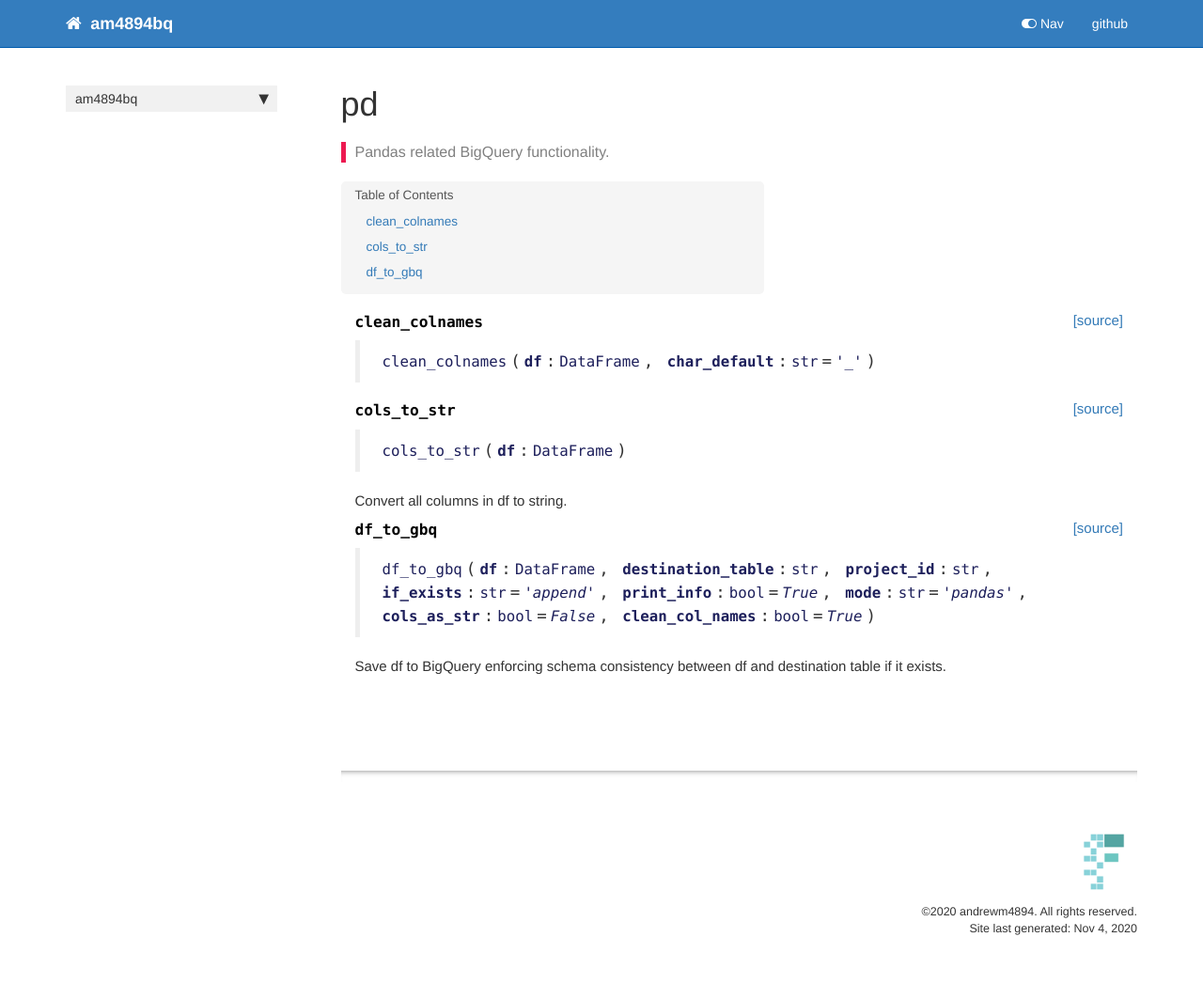
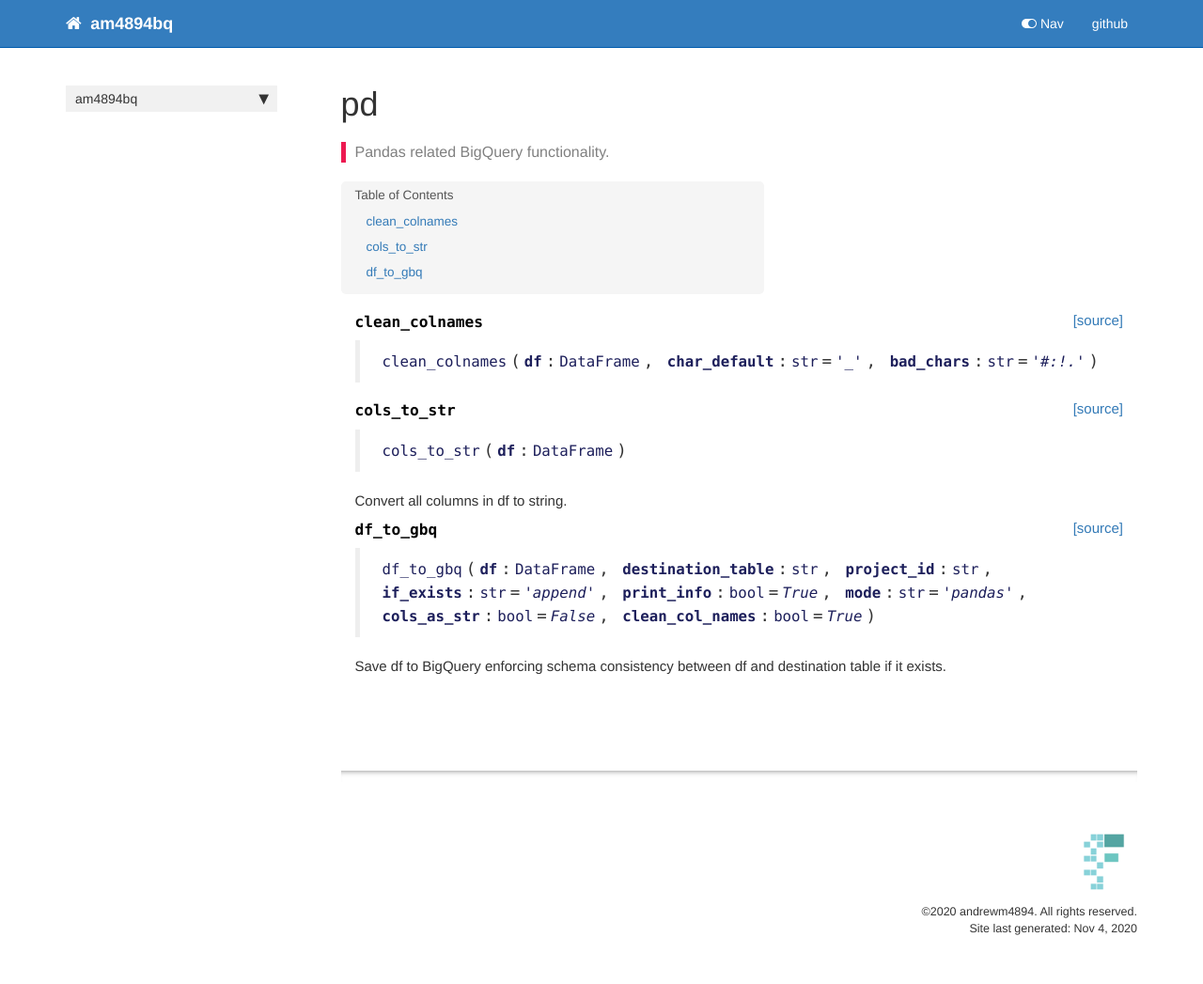
Before and after one commit to andrewm4894/am4894bq, a Jekyll site: the page built from docs/pd.html, in a window 1280 px wide. Shown: the whole page at 94% size. Built offline with Jekyll 4.4.1, drawn with Linux system fonts in a browser that asks for light colours; nearby versions of some CDN libraries; comment, search, counter and statistics services are not loaded.

Commit message:
add to clean colnames

```diff
--- a/am4894bq/__init__.py
+++ b/am4894bq/__init__.py
@@ -1 +1 @@
-__version__ = "0.1.25"
+__version__ = "0.1.26"
--- a/am4894bq/pd.py
+++ b/am4894bq/pd.py
@@ -18,9 +18,8 @@ bq_project_id = os.getenv('BQ_PROJECT_ID')
 # Cell
 
 
-def clean_colnames(df: pd.DataFrame, char_default: str = '_') -> pd.DataFrame:
+def clean_colnames(df: pd.DataFrame, char_default: str = '_', bad_chars: str = '#:!.') -> pd.DataFrame:
     cols_to_rename = {}
-    bad_chars = '#:!'
     for col in df.columns:
         if type(col) != str:
             cols_to_rename[col] = f"{char_default}{col}"
--- a/docs/pd.html
+++ b/docs/pd.html
@@ -45,7 +45,7 @@ description: "Pandas related BigQuery functionality."
 
 
 <div class="output_markdown rendered_html output_subarea ">
-<h4 id="clean_colnames" class="doc_header"><code>clean_colnames</code><a href="https://github.com/andrewm4894/am4894bq/tree/master/am4894bq/pd.py#L21" class="source_link" style="float:right">[source]</a></h4><blockquote><p><code>clean_colnames</code>(<strong><code>df</code></strong>:<code>DataFrame</code>, <strong><code>char_default</code></strong>:<code>str</code>=<em><code>'_'</code></em>)</p>
+<h4 id="clean_colnames" class="doc_header"><code>clean_colnames</code><a href="https://github.com/andrewm4894/am4894bq/tree/master/am4894bq/pd.py#L21" class="source_link" style="float:right">[source]</a></h4><blockquote><p><code>clean_colnames</code>(<strong><code>df</code></strong>:<code>DataFrame</code>, <strong><code>char_default</code></strong>:<code>str</code>=<em><code>'_'</code></em>, <strong><code>bad_chars</code></strong>:<code>str</code>=<em><code>'#:!.'</code></em>)</p>
 </blockquote>
 
 </div>
@@ -76,7 +76,7 @@ description: "Pandas related BigQuery functionality."
 
 
 <div class="output_markdown rendered_html output_subarea ">
-<h4 id="cols_to_str" class="doc_header"><code>cols_to_str</code><a href="https://github.com/andrewm4894/am4894bq/tree/master/am4894bq/pd.py#L37" class="source_link" style="float:right">[source]</a></h4><blockquote><p><code>cols_to_str</code>(<strong><code>df</code></strong>:<code>DataFrame</code>)</p>
+<h4 id="cols_to_str" class="doc_header"><code>cols_to_str</code><a href="https://github.com/andrewm4894/am4894bq/tree/master/am4894bq/pd.py#L36" class="source_link" style="float:right">[source]</a></h4><blockquote><p><code>cols_to_str</code>(<strong><code>df</code></strong>:<code>DataFrame</code>)</p>
 </blockquote>
 <p>Convert all columns in df to string.</p>
 
@@ -108,7 +108,7 @@ description: "Pandas related BigQuery functionality."
 
 
 <div class="output_markdown rendered_html output_subarea ">
-<h4 id="df_to_gbq" class="doc_header"><code>df_to_gbq</code><a href="https://github.com/andrewm4894/am4894bq/tree/master/am4894bq/pd.py#L51" class="source_link" style="float:right">[source]</a></h4><blockquote><p><code>df_to_gbq</code>(<strong><code>df</code></strong>:<code>DataFrame</code>, <strong><code>destination_table</code></strong>:<code>str</code>, <strong><code>project_id</code></strong>:<code>str</code>, <strong><code>if_exists</code></strong>:<code>str</code>=<em><code>'append'</code></em>, <strong><code>print_info</code></strong>:<code>bool</code>=<em><code>True</code></em>, <strong><code>mode</code></strong>:<code>str</code>=<em><code>'pandas'</code></em>, <strong><code>cols_as_str</code></strong>:<code>bool</code>=<em><code>False</code></em>, <strong><code>clean_col_names</code></strong>:<code>bool</code>=<em><code>True</code></em>)</p>
+<h4 id="df_to_gbq" class="doc_header"><code>df_to_gbq</code><a href="https://github.com/andrewm4894/am4894bq/tree/master/am4894bq/pd.py#L50" class="source_link" style="float:right">[source]</a></h4><blockquote><p><code>df_to_gbq</code>(<strong><code>df</code></strong>:<code>DataFrame</code>, <strong><code>destination_table</code></strong>:<code>str</code>, <strong><code>project_id</code></strong>:<code>str</code>, <strong><code>if_exists</code></strong>:<code>str</code>=<em><code>'append'</code></em>, <strong><code>print_info</code></strong>:<code>bool</code>=<em><code>True</code></em>, <strong><code>mode</code></strong>:<code>str</code>=<em><code>'pandas'</code></em>, <strong><code>cols_as_str</code></strong>:<code>bool</code>=<em><code>False</code></em>, <strong><code>clean_col_names</code></strong>:<code>bool</code>=<em><code>True</code></em>)</p>
 </blockquote>
 <p>Save df to BigQuery enforcing schema consistency between df and destination table if it exists.</p>
 
```
Also changed, not shown: 2 other files.
